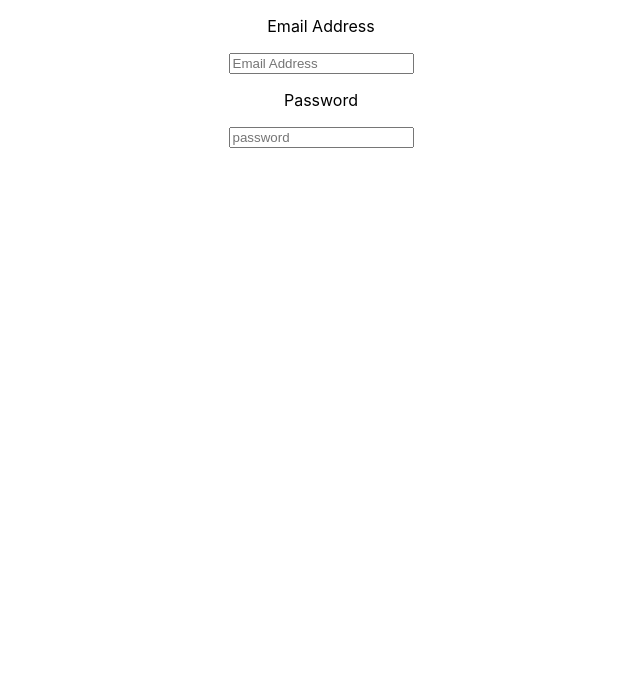
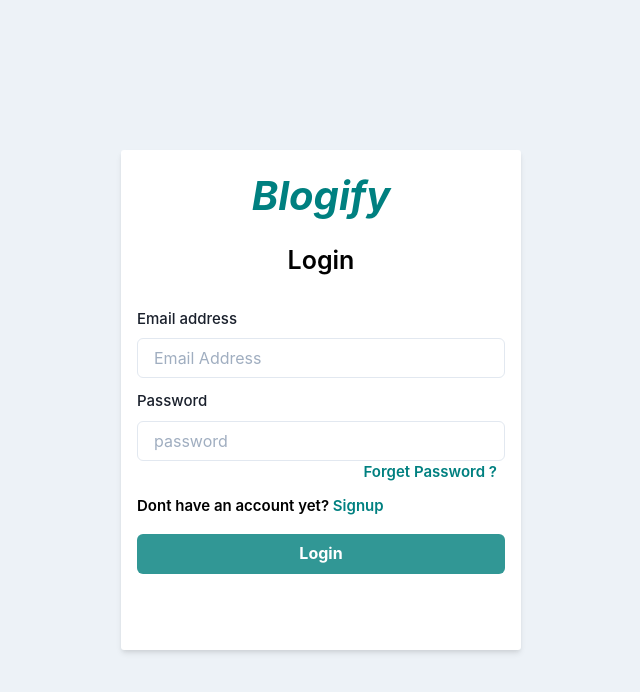
Before and after one commit to devmoaid1/Blogify, a React (Create React App) app: page /Login in a window 1280 px wide. Shown: the top 692 px of the page, without its empty margins (319-959 px from the left). Built offline with nearby package versions, Linux system fonts and the light colour scheme; the HTML template or start-up script is replaced by a standard one.

Commit message:
login page

```diff
--- a/package.json
+++ b/package.json
@@ -3,6 +3,9 @@
   "version": "0.1.0",
   "private": true,
   "dependencies": {
+    "@chakra-ui/react": "^1.6.7",
+    "@emotion/react": "^11.4.1",
+    "@emotion/styled": "^11.3.0",
     "@testing-library/jest-dom": "^5.14.1",
     "@testing-library/react": "^11.2.7",
     "@testing-library/user-event": "^12.8.3",
@@ -10,6 +13,7 @@
     "@types/node": "^16.7.8",
     "@types/react": "^17.0.19",
     "@types/react-dom": "^17.0.9",
+    "framer-motion": "^4.1.17",
     "react": "^17.0.2",
     "react-dom": "^17.0.2",
     "react-redux": "^7.2.4",
--- a/src/Views/Sign in/LoginView.tsx
+++ b/src/Views/Sign in/LoginView.tsx
@@ -1,18 +1,44 @@
 import React,{FC} from 'react'
-
+import { Text,FormControl,
+    FormLabel, Box ,Input, Button} from "@chakra-ui/react"
 
 
 const LoginView:FC=()=> {
 
     return (
-        <div>
-            <form>
-                <p>Email Address</p>
-                <input type="text" name="email" placeholder="Email Address"></input>
-                <p>Password</p>
-                <input type="text" name="password" placeholder="password"></input>
-            </form>
-        </div>
+        <>
+            <Box d="flex" flexDirection="row" alignItems="center" alignContent="center"  bg="gray.100" width="100%" height="100vh">
+               <Box d="flex" p={4} mx="auto" flexDirection="column" bg="white" width="400px" height="500" boxShadow="md" borderRadius="3px">
+
+                    <Text fontSize="40px" fontWeight="bold" fontStyle="italic" color="teal">Blogify</Text>
+                    <Text fontSize="25px" color="black" fontWeight="semibold" m={4}>Login</Text>
+
+                    <FormControl id="email" mt={3}>
+                   <FormLabel fontSize="15px">Email address</FormLabel>
+                   <Input type="email" name="email" placeholder="Email Address"  />
+                     </FormControl>
+
+                     <FormControl id="password" mt={3}>
+                   <FormLabel fontSize="15px">Password</FormLabel>
+                   <Input type="password" name="password" placeholder="password"/>
+                     </FormControl>
+
+                        <Text  as="a" fontSize="15px" fontWeight="semibold" color="teal" cursor="pointer" mx={2} textAlign="right">Forget Password ?</Text>
+                        <Text   fontSize="15px" fontWeight="semibold" color="black" mt={3}  textAlign="left">Dont have an account yet? <Text as="a" cursor="pointer" color="teal" >Signup</Text></Text>
+
+
+                        <Button width="100%"colorScheme="teal"mt={4} fontWeight="bold"  >
+                           Login
+                        </Button>
+
+
+
+
+               </Box>
+
+            </Box>
+
+        </>
     )
 }
 
--- a/src/index.tsx
+++ b/src/index.tsx
@@ -2,10 +2,14 @@
 import ReactDOM from 'react-dom';
 import './index.css';
 import App from './App';
+import { ChakraProvider } from "@chakra-ui/react"
 
+const app=(
 
-const app=(<div>
+<div>
+  <ChakraProvider>
   <App/>
+  </ChakraProvider>
 </div>)
 ReactDOM.render(
   app,
```
Also changed, not shown: 1 other file (tests, documents, lock files or other folders).
